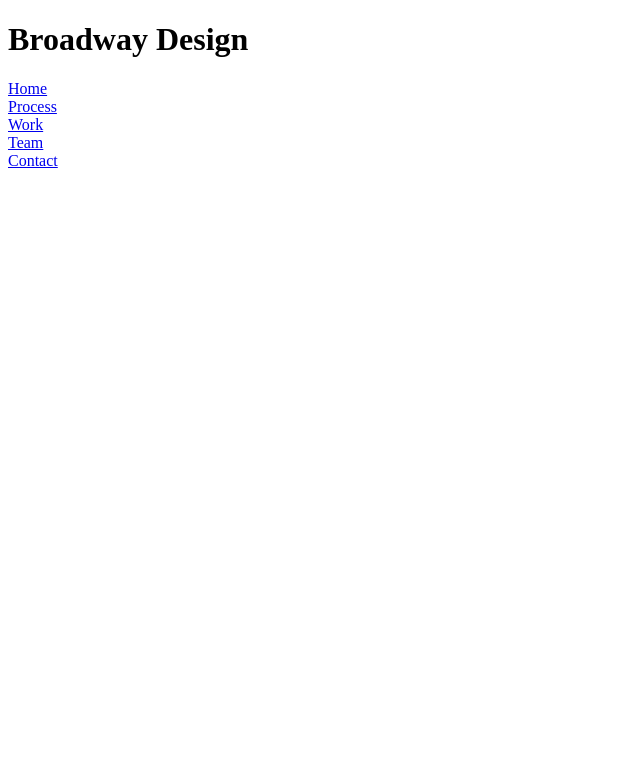
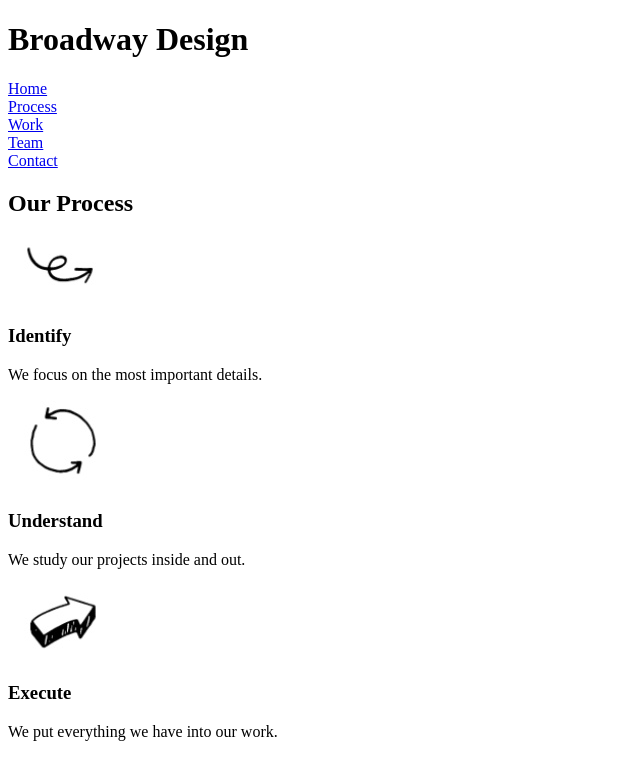
Before and after one commit to jotters/broadway, a plain HTML site: page index.html in a window 1280 px wide. Shown: the whole page, without its empty margins (0-640 px from the left). Drawn offline with Linux system fonts and the light colour scheme.

Commit message:
Add process section html.

```diff
--- a/index.html
+++ b/index.html
@@ -23,6 +23,16 @@
     <!-- Process Section -->
 
     <div class="process">
+      <h2>Our Process</h2>
+      <img src="resources/image/identify.jpg" alt="curley arrow">
+      <h3>Identify</h3>
+      <p>We focus on the most important details.</p>
+      <img src="resources/image/understand.jpg" alt="two arrows circle">
+      <h3>Understand</h3>
+      <p>We study our projects inside and out.</p>
+      <img src="resources/image/execute.jpg" src="heavy arrow">
+      <h3>Execute</h3>
+      <p>We put everything we have into our work.</p>
 
     </div>
 
```
